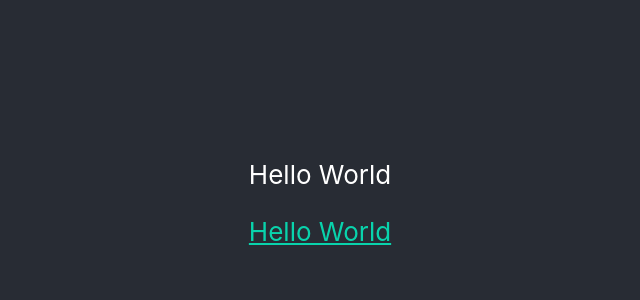
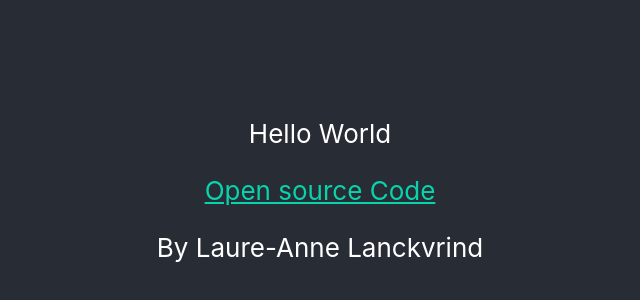
Before and after one commit to llanckvr/reactweatherapp, a React (Create React App) app: page / in a window 1280 px wide. Shown: the part 210-510 px from the top of the page, without its empty margins (320-960 px from the left). Built offline with nearby package versions, Linux system fonts and the light colour scheme.

Commit message:
Added Link to Open Source Code

```diff
--- a/src/App.js
+++ b/src/App.js
@@ -9,12 +9,13 @@ function App() {
         <p>Hello World</p>
         <a
           className="App-link"
-          href="https://reactjs.org"
+          href="https://reactjs.orghttps://github.com/llanckvr/reactweatherapp"
           target="_blank"
           rel="noopener noreferrer"
         >
-          Hello World
+          Open source Code
         </a>
+        <p>By Laure-Anne Lanckvrind</p>
       </header>
     </div>
   );
```
